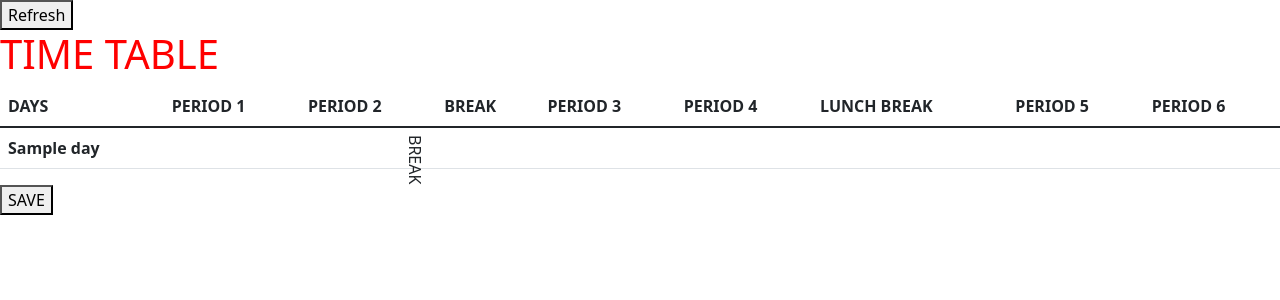
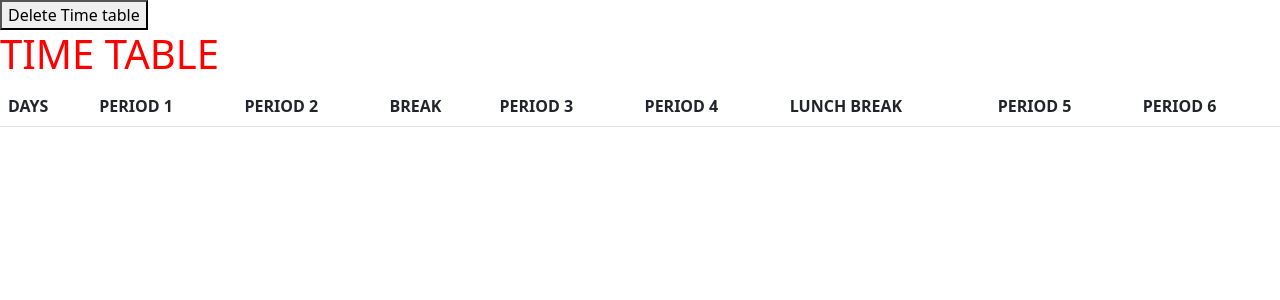
Before and after one commit to pavansta/class-time-table, a Django app: page /time-table/ in a window 1280 px wide. Shown: the part 61-361 px from the top of the page. Run offline with Django 4.2, Linux system fonts and the light colour scheme; a user stored in the database is signed in; tables that the repository leaves empty hold one stand-in row (values such as "Sample post"); lists and menus that the app fills with data are empty.

Commit message:
Time table delete, show data from table

```diff
--- a/class_time_table/time_table/templates/time-table.html
+++ b/class_time_table/time_table/templates/time-table.html
@@ -2,7 +2,11 @@
 {% block title %} time-table {% endblock %}
 
 {% block content %}
-<a href="{% url 'time-table' %}"><button type="button">Refresh</button></a>
+{% if is_db == False %}
+    <a href="{% url 'time-table' %}"><button type="button">Refresh</button></a>
+{% else %}
+    <button onclick="deleteTable()"> Delete Time table</button>
+{% endif %}
 
 
 <h1 style="color: red;">TIME TABLE</h1>
@@ -24,46 +28,56 @@
     {% for day in time_table %}
     <tr>
         <th scope="row"> {{ day.name }}</th>
-        <td> {{ day.Period1.name }}</td>
-        <td> {{ day.Period2.name }}</td>
+        <td> {{ day.Period1 }}</td>
+        <td> {{ day.Period2 }}</td>
         {% if forloop.counter == 1  %}
             <td rowspan="5" style="transform: rotate(90deg);transform-origin: left top 0;"> BREAK </td>
         {% endif %}
-        <td> {{ day.Period3.name }}</td>
-        <td> {{ day.Period4.name }}</td>
+        <td> {{ day.Period3 }}</td>
+        <td> {{ day.Period4 }}</td>
         {% if forloop.counter == 1 %}
             <td rowspan="5"></td>
         {% endif %}
-        <td> {{ day.Period5.name }}</td>
-        <td> {{ day.Period6.name }}</td>
+        <td> {{ day.Period5 }}</td>
+        <td> {{ day.Period6 }}</td>
     </tr>
     {% endfor %}
     </tbody>
 
 </table>
 {% load static %}
-<button type="button" onclick="sendData({{db_table}})"><sp> SAVE </sp></button>
+{% if is_db == False %}
+    <button type="button" onclick="sendData({{db_table}})"><sp> SAVE </sp></button>
+{% endif %}
 <script src="{% static "jquery-3.6.0.min.js" %}"></script>
 <script>
 function sendData(data) {
-    console.log(data);
     $.ajax({
         type: 'POST',
         url: "/time-table/submit",
         contentType: 'application/json',
         data: JSON.stringify(data),
-        dataType: "json"
+        dataType: "json",
+        success: function(data) {
+            location.reload(true);
+        },
+        error: function() {
+            alert('Error occured');
+        }
     });
-  /** var xhr = new XMLHttpRequest();
-    xhr.open("POST", '/time-table/submit', true);
-    xhr.setRequestHeader("Accept", "application/json");
-    xhr.setRequestHeader("Content-Type", "application/json");
-    xhr.onreadystatechange = function() {
-        if (this.readyState === XMLHttpRequest.DONE && this.status === 200) {
-            // Request finished. Do processing here.
+}
+
+function deleteTable() {
+    $.ajax({
+        type: 'GET',
+        url: "/time-table/delete",
+        success: function(data) {
+            location.reload(true);
+        },
+        error: function() {
+            alert('Error occured');
         }
-    }
-    xhr.send({"data": data});**/
+    });
 }
 </script>
 
--- a/class_time_table/time_table/urls.py
+++ b/class_time_table/time_table/urls.py
@@ -5,7 +5,6 @@
 
 urlpatterns = [
     path('', views.index, name='time_table'),
-    path('data', views.details, name='table-details'),
-    path('', views.index, name='time-table'),
-    path('submit', views.submit, name='save-time-table')
+    path('submit', views.submit, name='save-time-table'),
+    path('delete', views.delete_everything, name='delete-time-table')
 ]
--- a/class_time_table/time_table/utils.py
+++ b/class_time_table/time_table/utils.py
@@ -37,7 +37,7 @@
             else:
                 subj = sub[ppi]
             period = pval['name']
-            day[period] = subj
+            day[period] = subj['name']
             row = {'department': val['id'], 'day': val['id'], 'period': pval['id'], 'subject': subj['id']}
             table_db.append(row)
         time_table.append(day)
--- a/class_time_table/time_table/views.py
+++ b/class_time_table/time_table/views.py
@@ -1,45 +1,53 @@
 from django.shortcuts import render
-from django.http import JsonResponse, HttpResponse
+from django.http import JsonResponse
 from django.contrib.auth.decorators import login_required
-from django.views.decorators.csrf import csrf_exempt, csrf_protect
+from django.views.decorators.csrf import csrf_exempt
 from rest_framework.parsers import JSONParser
-import random
 
 from .models import TimeTable
 from subjects.models import Subject
 from periods.models import Period
 from days.models import Day
 from .utils import create_table
-import json
+
 
 @csrf_exempt
 def submit(request):
     if request.method == 'POST':
         data = JSONParser().parse(request)
-        # print(data)
         batch = []
         for val in data:
-            batch.append(TimeTable(department_id=1, day_id=val['day'], period_id=val['period'], subject_id=val['subject']))
-        print(batch)
+            batch.append(
+                TimeTable(department_id=1, day_id=val['day'], period_id=val['period'], subject_id=val['subject']))
         TimeTable.objects.bulk_create(batch)
     return JsonResponse(data, safe=False)
 
 
+@csrf_exempt
+def delete_everything(request):
+    TimeTable.objects.all().delete()
+    return JsonResponse({'message': 'data deleted successfully.'}, safe=False)
+
+
 @login_required()
 def index(request):
-    osubjects = Subject.objects.values()
-    operiods = Period.objects.values()
-    odays = Day.objects.values()
-    table = create_table(odays, operiods, osubjects)
-    return render(request, "time-table.html", {'time_table': table['display_table'], 'db_table': table['db_table']})
-
-
-def details(request):
-    osubjects = Subject.objects.values()
-    operiods = Period.objects.values()
-    odays = Day.objects.values()
-    table1 = create_table(odays, operiods, osubjects)
-    table2 = create_table(odays, operiods, osubjects)
-    table3 = create_table(odays, operiods, osubjects)
-    print(table1, table2, table3)
-    return JsonResponse({'test': 'test'}, safe=False)
+    time_table = TimeTable.objects.all()
+    if time_table.exists():
+        table = []
+        day = {}
+        i = 0
+        for val in time_table:
+            if i % 6 == 0:
+                day = {'name': val.day.name}
+            day[val.period.name] = val.subject.name
+            i = i + 1
+            if i % 6 == 0:
+                table.append(day)
+        return render(request, "time-table.html", {'time_table': table, 'is_db': True})
+    else:
+        osubjects = Subject.objects.values()
+        operiods = Period.objects.values()
+        odays = Day.objects.values()
+        table = create_table(odays, operiods, osubjects)
+        return render(request, "time-table.html",
+                      {'time_table': table['display_table'], 'db_table': table['db_table'], 'is_db': False})
```
